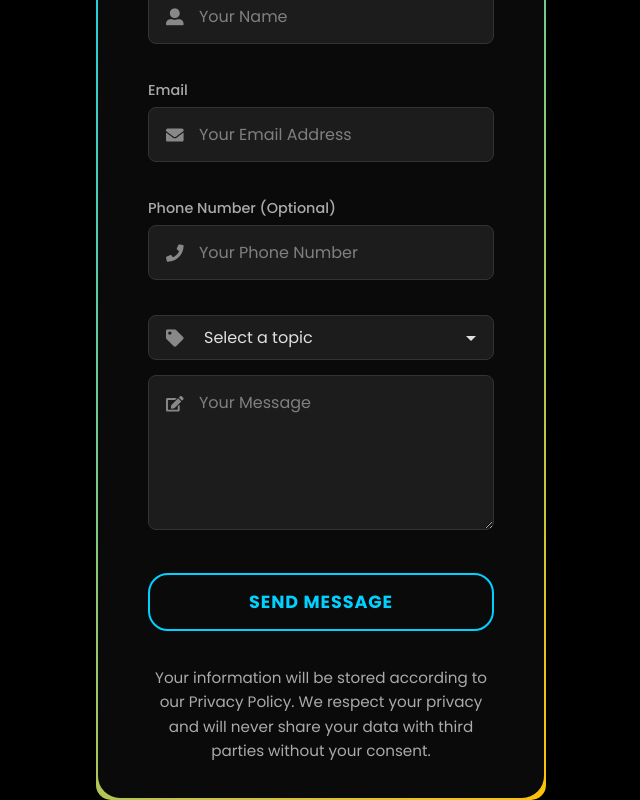
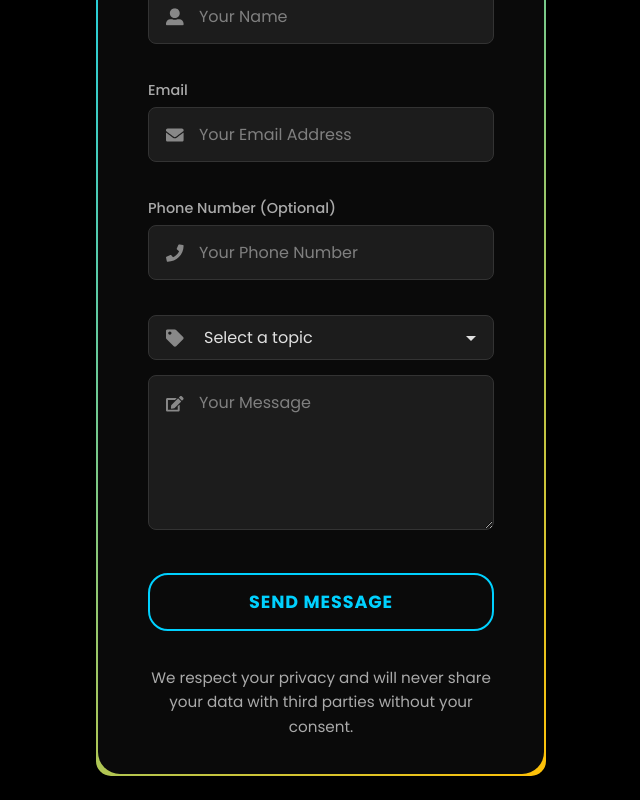
Before and after one commit to kaustubhdivekar/secure-auth-system, a React (Vite) app in the folder frontend/: page /contact in a window 1280 px wide. Shown: the part 312-1112 px from the top of the page, without its empty margins (319-959 px from the left). After the commit the page ends 1088 px from the top, so only its background shows below. Built offline with nearby package versions, Linux system fonts and the light colour scheme.

Commit message:
Fix: Centered  UI

```diff
--- a/frontend/src/pages/ContactUsPage.jsx
+++ b/frontend/src/pages/ContactUsPage.jsx
@@ -119,7 +119,6 @@ const ContactUsPage = () => {
 
                     {/* Privacy Statement - you can decide if this also fits the AuthPages.module.css styles or needs its own */}
                     <p className={authStyles.authLinkMuted} style={{ marginTop: '20px', textAlign: 'center' }}>
-                        Your information will be stored according to our Privacy Policy.
                         We respect your privacy and will never share your data with third parties without your consent.
                     </p>
                 </form>
```
